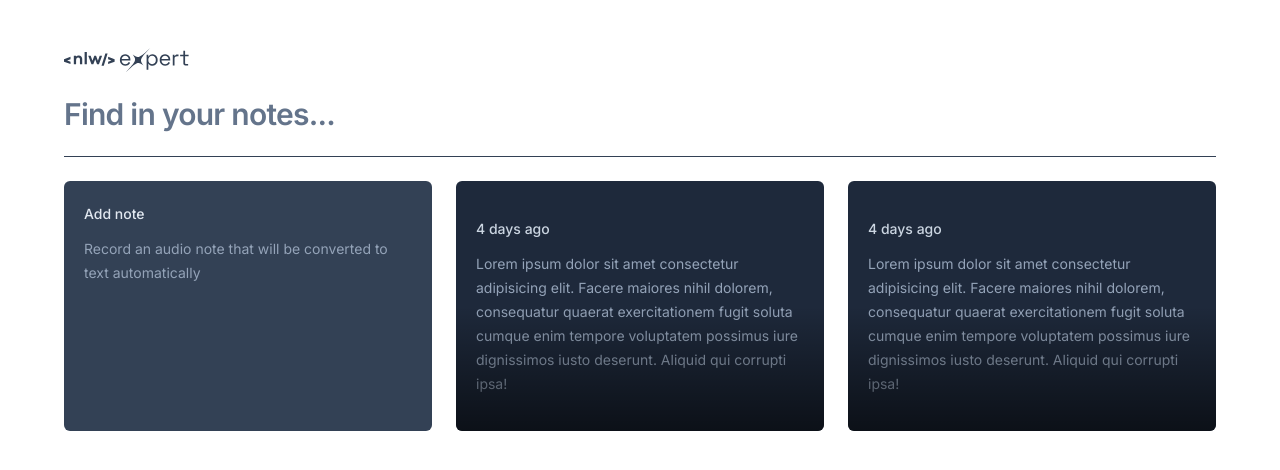
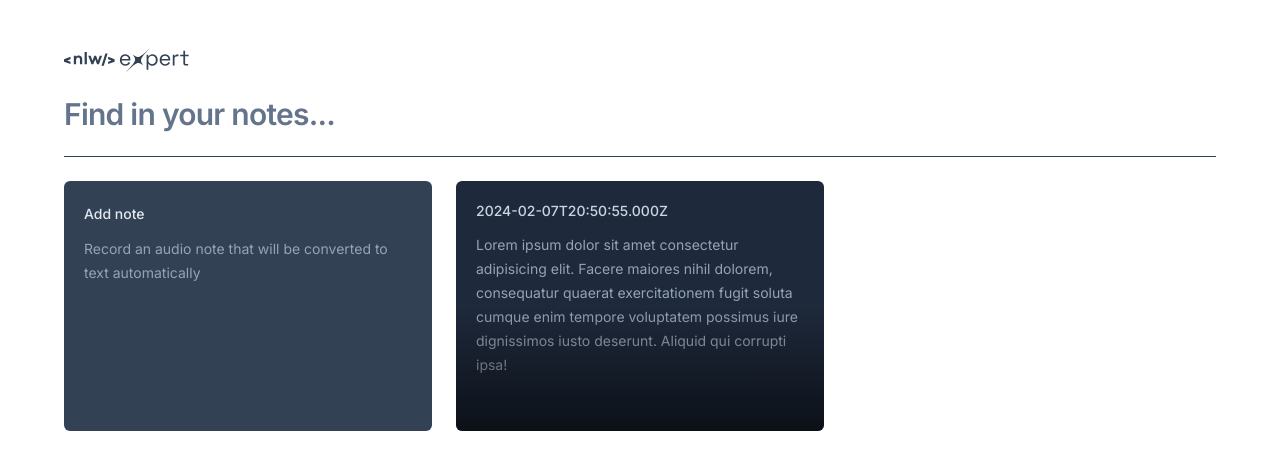
Before and after one commit to filipebteixeira98/expert-notes-web, a React (Vite) app: page / in a window 1280 px wide. Shown: the top 470 px of the page. Built offline with nearby package versions, Linux system fonts and the light colour scheme.

Commit message:
refactor(notecard): to add interface which defines props to be received

```diff
--- a/src/App.tsx
+++ b/src/App.tsx
@@ -17,8 +17,13 @@
       <div className="h-px bg-slate-700" />
       <div className="grid grid-cols-3 gap-6 auto-rows-[250px]">
         <NewNoteCard />
-        <NoteCard />
-        <NoteCard />
+        <NoteCard
+          note={{
+            date: new Date(),
+            content:
+              'Lorem ipsum dolor sit amet consectetur adipisicing elit. Facere maiores nihil dolorem, consequatur quaerat exercitationem fugit soluta cumque enim tempore voluptatem possimus iure dignissimos iusto deserunt. Aliquid qui corrupti ipsa!',
+          }}
+        />
       </div>
     </div>
   )
--- a/src/components/note-card.tsx
+++ b/src/components/note-card.tsx
@@ -1,13 +1,17 @@
-export function NoteCard() {
+interface NoteCardProps {
+  note: {
+    date: Date
+    content: string
+  }
+}
+
+export function NoteCard({ note }: NoteCardProps) {
   return (
-    <button className="rounded-md text-left bg-slate-800 p-5 space-y-3 overflow-hidden relative outline-none hover:ring-2 hover:ring-slate-600 focus-visible:ring-2 focus-visible:ring-lime-400">
-      <span className="text-sm font-medium text-slate-300">4 days ago</span>
-      <p className="text-sm leading-6 text-slate-400">
-        Lorem ipsum dolor sit amet consectetur adipisicing elit. Facere maiores
-        nihil dolorem, consequatur quaerat exercitationem fugit soluta cumque
-        enim tempore voluptatem possimus iure dignissimos iusto deserunt.
-        Aliquid qui corrupti ipsa!
-      </p>
+    <button className="rounded-md text-left flex flex-col bg-slate-800 p-5 gap-3 overflow-hidden relative outline-none hover:ring-2 hover:ring-slate-600 focus-visible:ring-2 focus-visible:ring-lime-400">
+      <span className="text-sm font-medium text-slate-300">
+        {note.date.toISOString()}
+      </span>
+      <p className="text-sm leading-6 text-slate-400">{note.content}</p>
       <div className="absolute bottom-0 left-0 right-0 h-1/2 bg-gradient-to-t from-black/60 to-black/0 pointer-events-none" />
     </button>
   )
```
